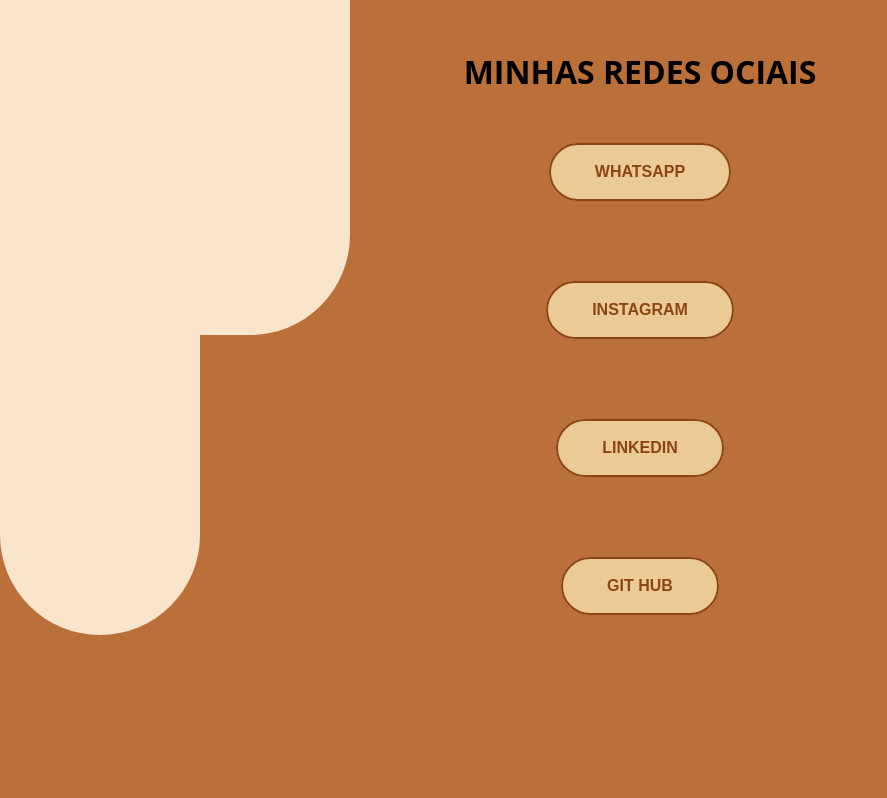
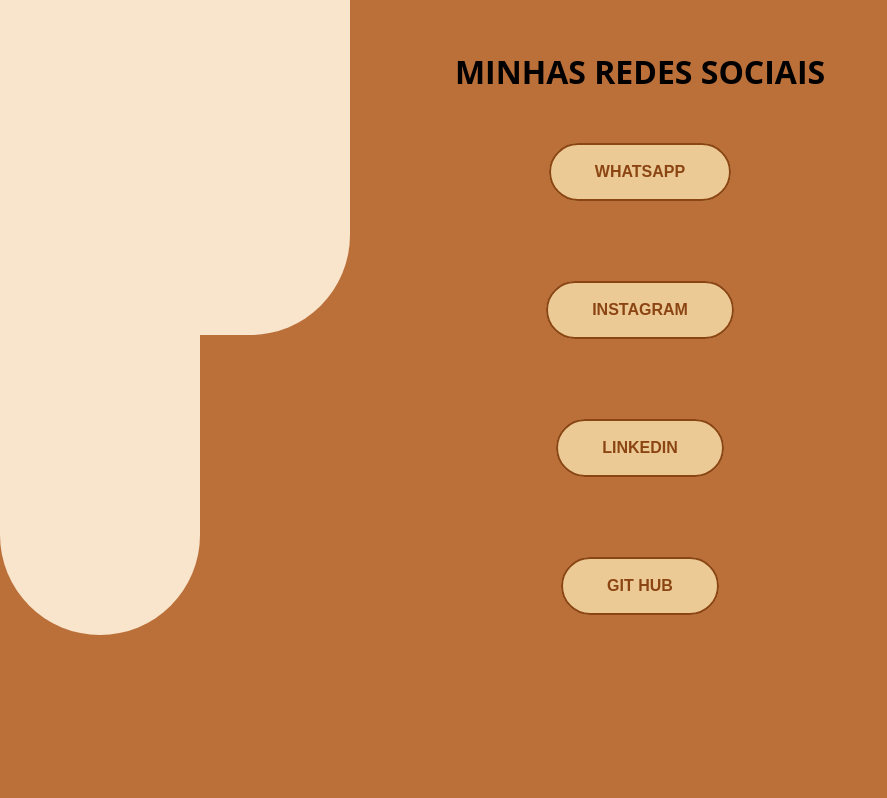
Before and after one commit to MATHEUSMEIR/redessociais, a plain HTML site: page index.html in a window 1280 px wide. Shown: the whole page, without its empty margins (0-887 px from the left). Drawn offline with Linux system fonts and the light colour scheme.

Commit message:
Update index.html

```diff
--- a/index.html
+++ b/index.html
@@ -3,7 +3,7 @@
         <link type="text/css" rel="stylesheet" href="index.css">
     </head>
     <body>
-            <H1>MINHAS REDES OCIAIS</H1>
+            <H1>MINHAS REDES SOCIAIS</H1>
         <a href="https://api.whatsapp.com/send?phone=5562993958447&text=sua%20mensagem">
         <div class="buttons">
             <button class="blob-btn" >
```
